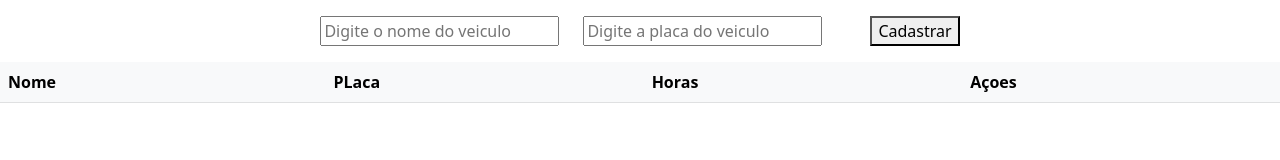
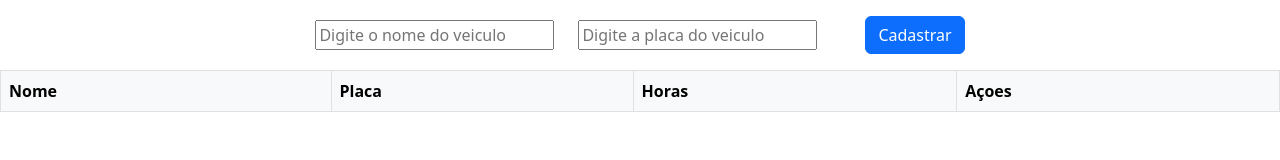
Before and after one commit to EvandroRodCoelho/Sistema-de-Estacionamento, a plain HTML site: page index.html in a window 1280 px wide. Drawn offline with nearby package versions, Linux system fonts and the light colour scheme.

Commit message:
Adicionando arquivos

```diff
--- a/index.html
+++ b/index.html
@@ -17,14 +17,14 @@
             <input type="text" id="licensePlate" placeholder="Digite a placa do veiculo" autocomplete="off">
         </div>
         <div class="">
-            <button id="register">Cadastrar</button>
+            <button id="register" class="btn btn-primary">Cadastrar</button>
         </div>
     </div>
-    <table class="table table-light">
+    <table class="table table-light table-bordered table-hover table-responsive">
         <thead>
             <tr>
                 <th>Nome</th>
-                <th>PLaca</th>
+                <th>Placa</th>
                 <th>Horas</th>
                 <th>Açoes</th>
             </tr>
@@ -34,9 +34,12 @@
         </tbody>
     </table>
 
+
+
     <script src="https://cdn.jsdelivr.net/npm/bootstrap@5.2.0-beta1/dist/js/bootstrap.bundle.min.js"
         integrity="sha384-pprn3073KE6tl6bjs2QrFaJGz5/SUsLqktiwsUTF55Jfv3qYSDhgCecCxMW52nD2"
         crossorigin="anonymous"></script>
+    <script src="./src/dist/index.js"></script>
 </body>
 
 </html>
--- a/tsconfig.json
+++ b/tsconfig.json
@@ -9,7 +9,7 @@
     // "disableSolutionSearching": true,                 /* Opt a project out of multi-project reference checking when editing. */
     // "disableReferencedProjectLoad": true,             /* Reduce the number of projects loaded automatically by TypeScript. */
     /* Language and Environment */
-    "target": "es2016", /* Set the JavaScript language version for emitted JavaScript and include compatible library declarations. */
+    "target": "ES6", /* Set the JavaScript language version for emitted JavaScript and include compatible library declarations. */
     // "lib": [],                                        /* Specify a set of bundled library declaration files that describe the target runtime environment. */
     // "jsx": "preserve",                                /* Specify what JSX code is generated. */
     // "experimentalDecorators": true,                   /* Enable experimental support for TC39 stage 2 draft decorators. */
@@ -69,7 +69,6 @@
     // "preserveSymlinks": true,                         /* Disable resolving symlinks to their realpath. This correlates to the same flag in node. */
     "forceConsistentCasingInFileNames": true, /* Ensure that casing is correct in imports. */
     /* Type Checking */
-    "strict": true, /* Enable all strict type-checking options. */
     // "noImplicitAny": true,                            /* Enable error reporting for expressions and declarations with an implied 'any' type. */
     // "strictNullChecks": true,                         /* When type checking, take into account 'null' and 'undefined'. */
     // "strictFunctionTypes": true,                      /* When assigning functions, check to ensure parameters and the return values are subtype-compatible. */
```
